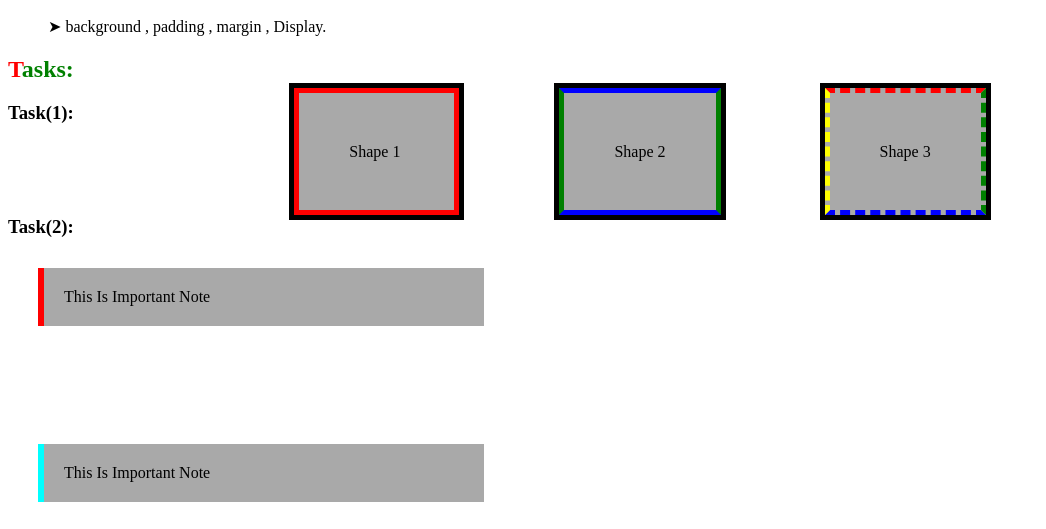
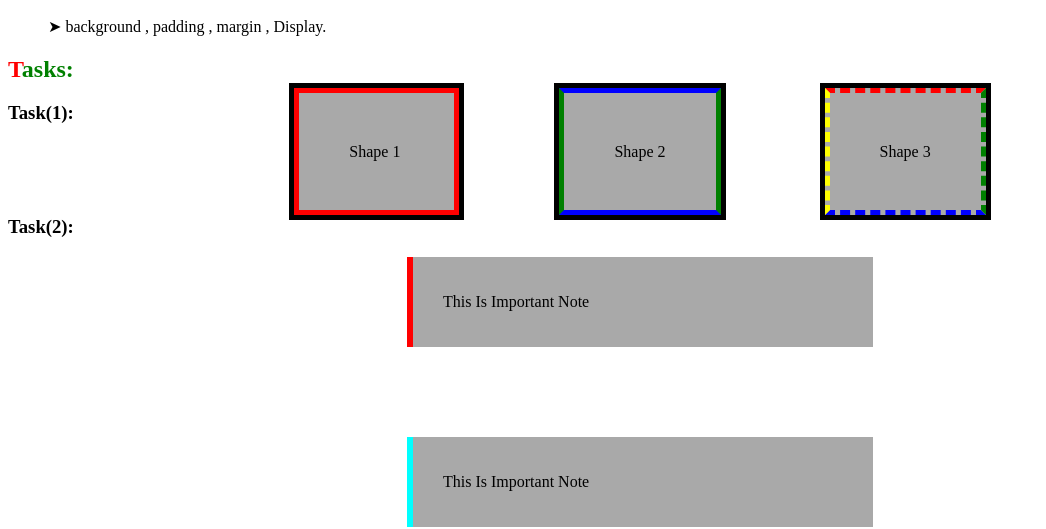
Before and after one commit to ziadddsaleh/GDSC-ZAG-24--Task-5, a plain HTML site: page index.html in a window 1280 px wide. Shown: the part 264-793 px from the top of the page, without its empty margins (0-1046 px from the left). Drawn offline with Linux system fonts and the light colour scheme.

Commit message:
Update task5.css

```diff
--- a/task5.css
+++ b/task5.css
@@ -31,15 +31,19 @@ h2{
 .task-2 div {
     width: 400px;
     text-align: left;
-    margin: 90px;
+    margin: auto;
+    margin-inline: auto;
+    line-height: 30px;
     background-color: darkgray;
-    margin: 30px;
-    padding: 20px;
+    padding: 30px;
+    outline: 6px white solid;
+
 }
 .element-1{
     border-left:solid 6px red ;
 }
 .element-2{
+    border-left: solid green 6px;
     visibility: hidden;
 }
 .element-3{
```
